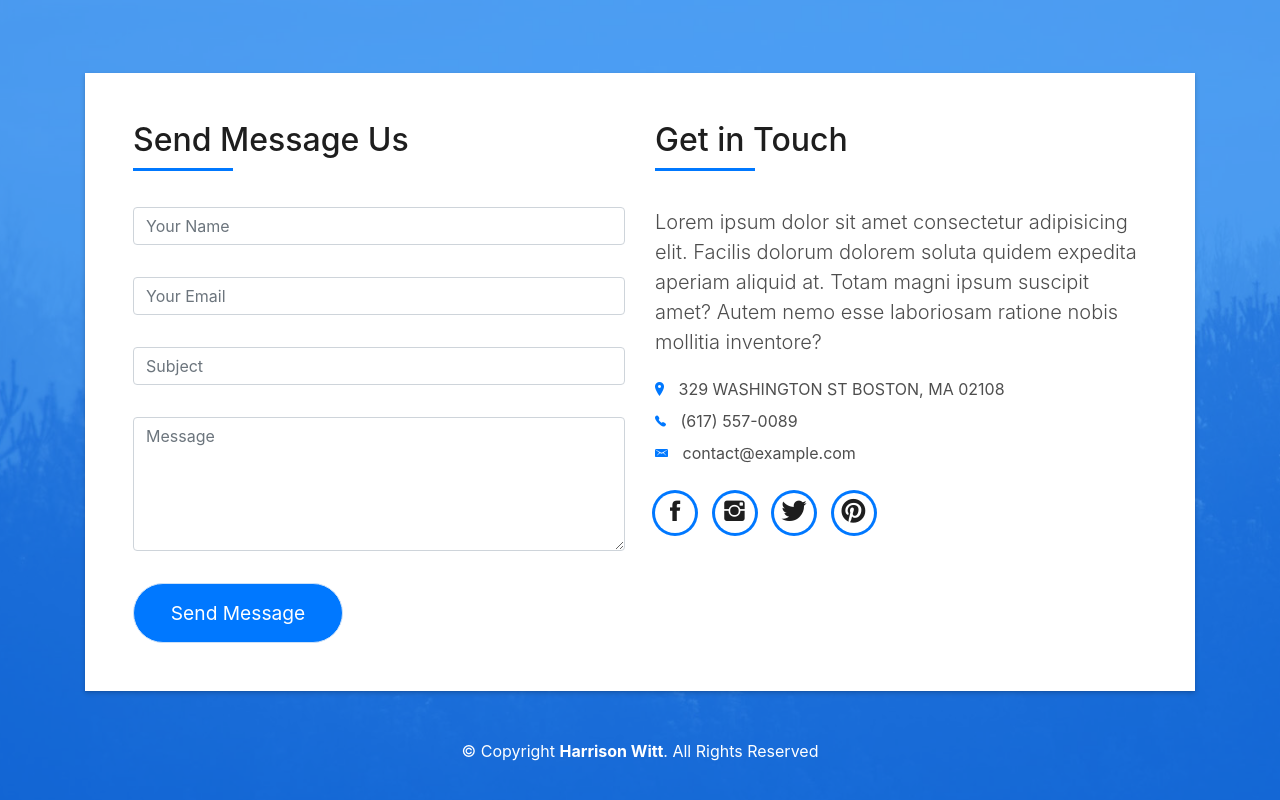
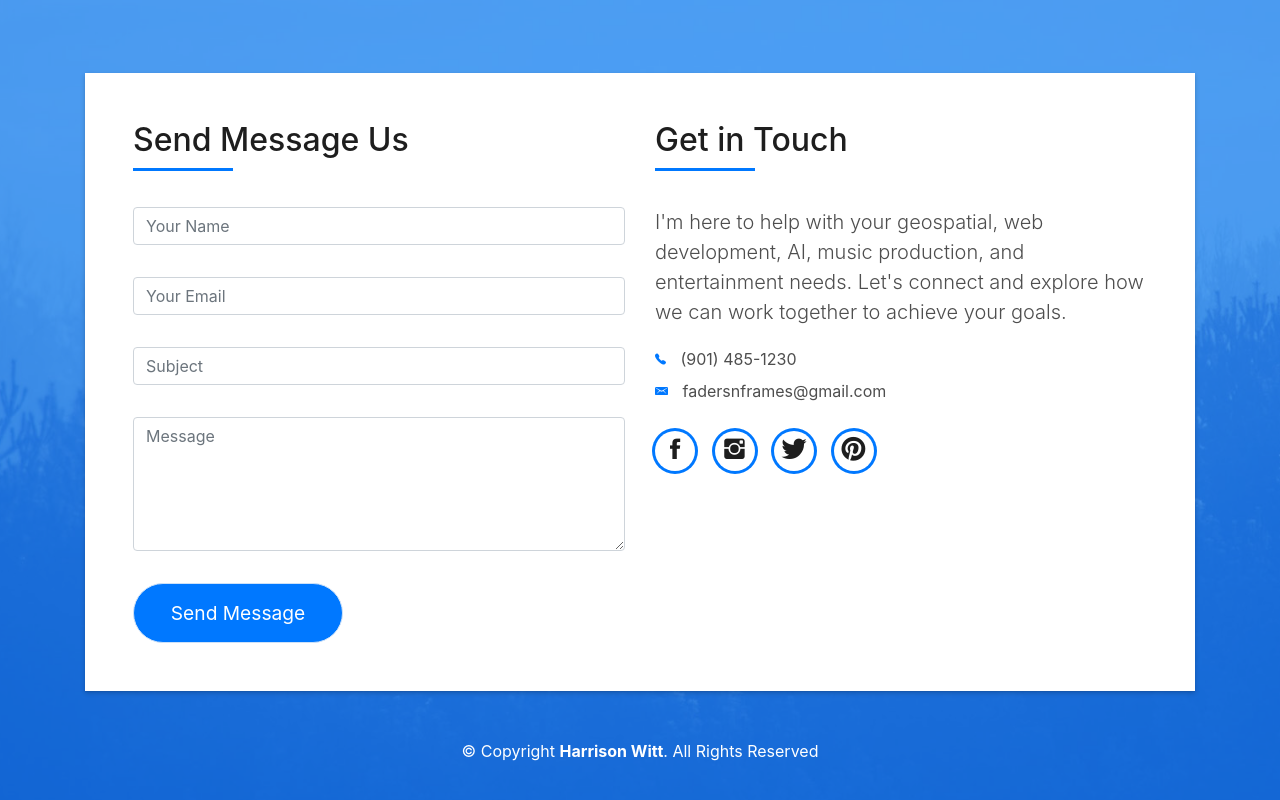
Before and after one commit to altwitt/Fader-Frame, a plain HTML site: page index.html in a window 1280 px wide. Shown: the part 2899-3699 px from the top of the page. Drawn offline with nearby package versions, Linux system fonts and the light colour scheme; files whose address does not match are found by name.

Commit message:
Update contact information and description in index.html

```diff
--- a/index.html
+++ b/index.html
@@ -475,21 +475,16 @@
                     </div>
                     <div class="more-info">
                       <p class="lead">
-                        Lorem ipsum dolor sit amet consectetur adipisicing elit.
-                        Facilis dolorum dolorem soluta quidem expedita aperiam
-                        aliquid at. Totam magni ipsum suscipit amet? Autem nemo
-                        esse laboriosam ratione nobis mollitia inventore?
+                        I'm here to help with your geospatial, web development, AI,
+                        music production, and entertainment needs. Let's connect
+                        and explore how we can work together to achieve your goals.
                       </p>
                       <ul class="list-ico">
                         <li>
-                          <span class="ion-ios-location"></span> 329 WASHINGTON
-                          ST BOSTON, MA 02108
+                          <span class="ion-ios-telephone"></span> (901) 485-1230
                         </li>
                         <li>
-                          <span class="ion-ios-telephone"></span> (617) 557-0089
-                        </li>
-                        <li>
-                          <span class="ion-email"></span> contact@example.com
+                          <span class="ion-email"></span> fadersnframes@gmail.com
                         </li>
                       </ul>
                     </div>
```
